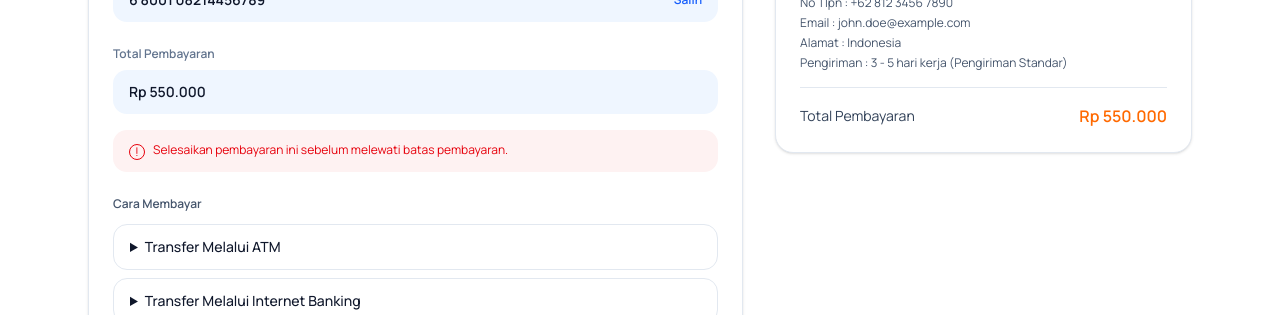
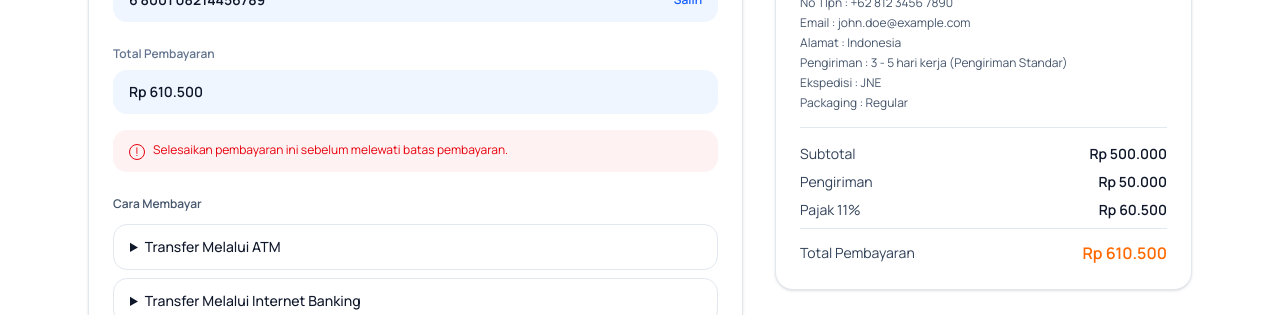
Before and after one commit to Haeryz/Bafain, a React (Vite) app: page /pembayaran in a window 1280 px wide. Shown: the part 439-754 px from the top of the page. Built offline with nearby package versions, Linux system fonts and the light colour scheme; no server answers.

Commit message:
feat: implement tax calculation and display in Pembayaran component

```diff
--- a/src/pages/Pembayaran.tsx
+++ b/src/pages/Pembayaran.tsx
@@ -21,6 +21,11 @@ const paymentSteps = [
       "Buka aplikasi mobile banking, pilih transfer VA, lalu masukkan nomor Virtual Account.",
   },
 ]
+
+const TAX_RATE = 0.11
+
+const calculateTaxAmount = (baseTotal: number) =>
+  Math.round(baseTotal * TAX_RATE)
 
 export function Pembayaran() {
   const navigate = useNavigate()
@@ -46,6 +51,10 @@ export function Pembayaran() {
     window.localStorage.getItem("bafain:shippingLabel") || "Pengiriman Standar"
   const selectedShippingDetail =
     window.localStorage.getItem("bafain:shippingDetail") || "3 - 5 hari kerja"
+  const selectedExpeditionLabel =
+    window.localStorage.getItem("bafain:expeditionLabel") || "JNE"
+  const selectedPackagingLabel =
+    window.localStorage.getItem("bafain:packagingLabel") || "Regular"
   const selectedShippingPrice =
     summary?.shipping_fee ??
     Number(window.localStorage.getItem("bafain:shippingPrice") || "50000")
@@ -133,7 +142,11 @@ export function Pembayaran() {
     cartSummaryItems.length > 0 ? cartSummaryItems : fallbackItems
   const cartSubtotal =
     cartSummaryItems.length > 0 ? subtotal : fallbackItems[0].price_idr
-  const totalCost = summary?.total ?? cartSubtotal + selectedShippingPrice
+  const subtotalCost = summary?.subtotal ?? cartSubtotal
+  const shippingFee = summary?.shipping_fee ?? selectedShippingPrice
+  const preTaxTotal = subtotalCost + shippingFee
+  const taxAmount = summary?.tax_amount ?? calculateTaxAmount(preTaxTotal)
+  const totalCost = summary?.total ?? preTaxTotal + taxAmount
 
   const formatIdr = (value: number) =>
     `Rp ${value.toLocaleString("id-ID")}`
@@ -417,14 +430,36 @@ export function Pembayaran() {
               <p>
                 Pengiriman : {selectedShippingDetail} ({selectedShippingLabel})
               </p>
+              <p>Ekspedisi : {selectedExpeditionLabel}</p>
+              <p>Packaging : {selectedPackagingLabel}</p>
             </div>
 
             <div className="mt-4 border-t border-slate-200 pt-4">
-              <div className="flex items-center justify-between text-sm text-slate-700">
-                <span>Total Pembayaran</span>
-                <span className="text-base font-semibold text-orange-500">
-                  {formatIdr(totalCost)}
-                </span>
+              <div className="space-y-2 text-sm text-slate-700">
+                <div className="flex items-center justify-between">
+                  <span>Subtotal</span>
+                  <span className="font-semibold text-slate-900">
+                    {formatIdr(subtotalCost)}
+                  </span>
+                </div>
+                <div className="flex items-center justify-between">
+                  <span>Pengiriman</span>
+                  <span className="font-semibold text-slate-900">
+                    {formatIdr(shippingFee)}
+                  </span>
+                </div>
+                <div className="flex items-center justify-between border-b border-slate-200 pb-2">
+                  <span>Pajak 11%</span>
+                  <span className="font-semibold text-slate-900">
+                    {formatIdr(taxAmount)}
+                  </span>
+                </div>
+                <div className="flex items-center justify-between pt-1">
+                  <span>Total Pembayaran</span>
+                  <span className="text-base font-semibold text-orange-500">
+                    {formatIdr(totalCost)}
+                  </span>
+                </div>
               </div>
             </div>
           </div>
```
